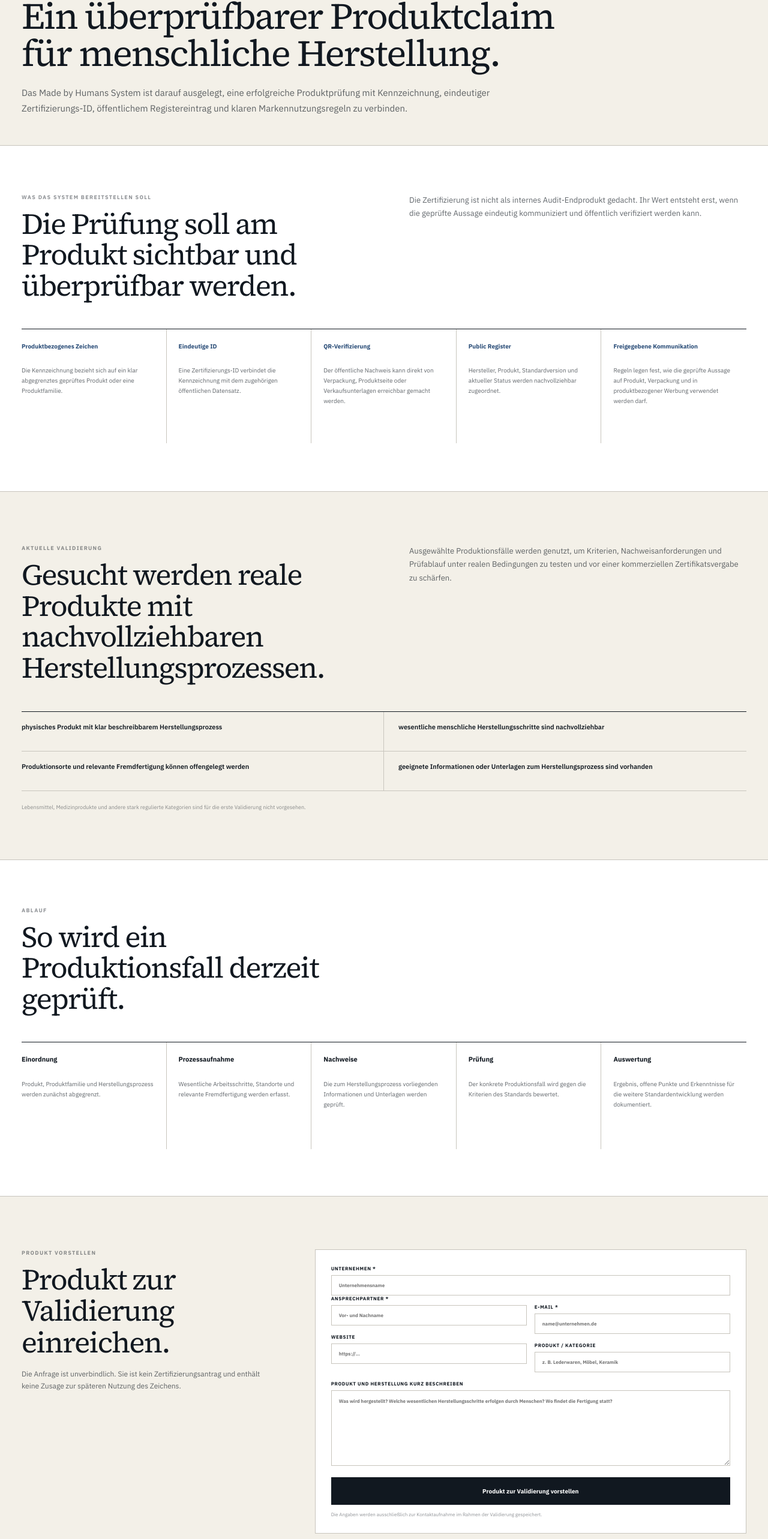
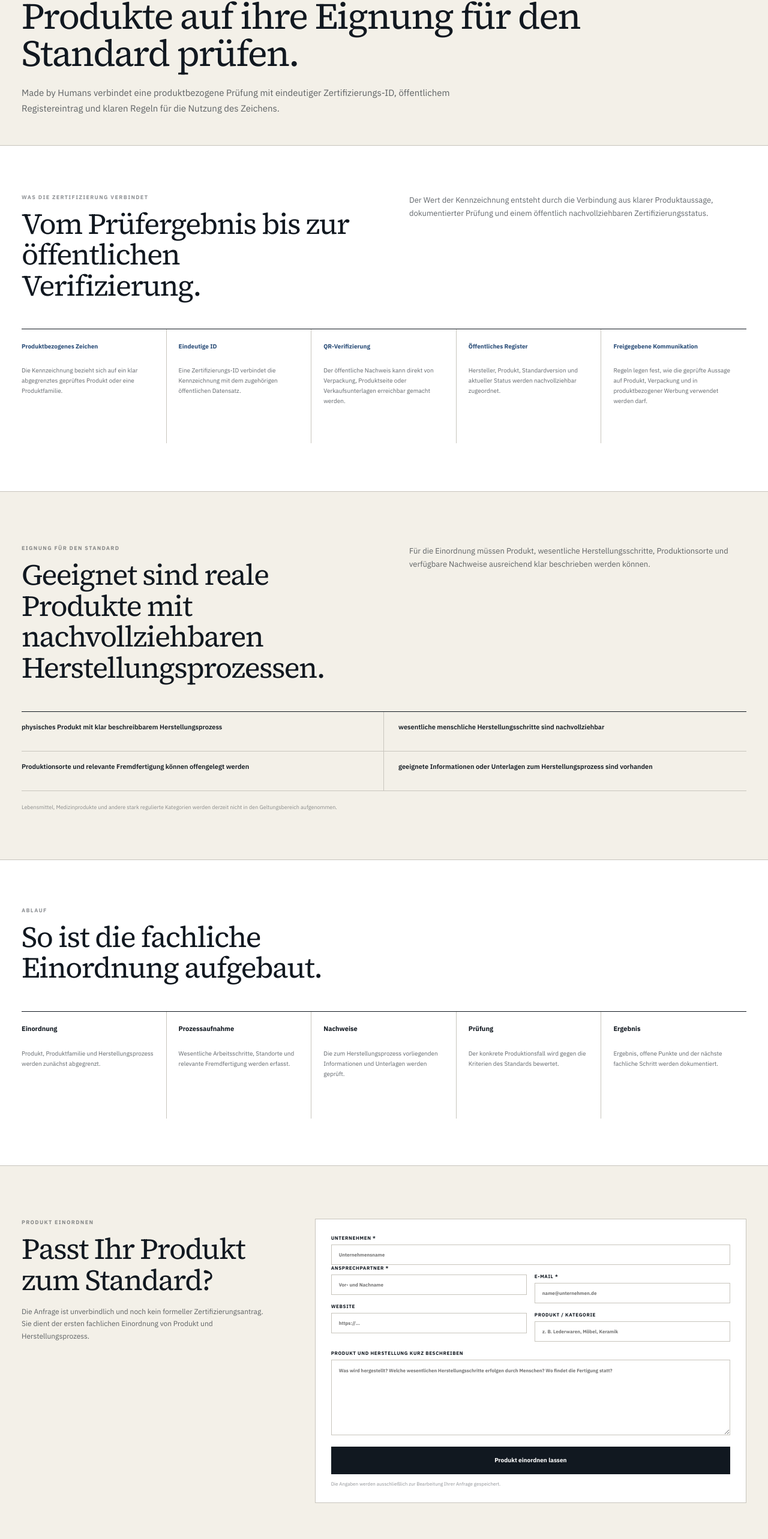
Before and after one commit to dennis-glaser-coder/human-certification-web, a Next.js app: page /fuer-hersteller in a window 1280 px wide. Shown: the part 180-2746 px from the top of the page at 60% size. Built offline with nearby package versions, Linux system fonts and the light colour scheme.

Commit message:
Herstellerseite von Validierungssprache auf Einordnung umstellen

```diff
--- a/src/app/fuer-hersteller/page.js
+++ b/src/app/fuer-hersteller/page.js
@@ -19,7 +19,7 @@ const benefits = [
   ['Produktbezogenes Zeichen', 'Die Kennzeichnung bezieht sich auf ein klar abgegrenztes geprüftes Produkt oder eine Produktfamilie.'],
   ['Eindeutige ID', 'Eine Zertifizierungs-ID verbindet die Kennzeichnung mit dem zugehörigen öffentlichen Datensatz.'],
   ['QR-Verifizierung', 'Der öffentliche Nachweis kann direkt von Verpackung, Produktseite oder Verkaufsunterlagen erreichbar gemacht werden.'],
-  ['Public Register', 'Hersteller, Produkt, Standardversion und aktueller Status werden nachvollziehbar zugeordnet.'],
+  ['Öffentliches Register', 'Hersteller, Produkt, Standardversion und aktueller Status werden nachvollziehbar zugeordnet.'],
   ['Freigegebene Kommunikation', 'Regeln legen fest, wie die geprüfte Aussage auf Produkt, Verpackung und in produktbezogener Werbung verwendet werden darf.'],
 ];
 
@@ -35,7 +35,7 @@ const process = [
   ['Prozessaufnahme', 'Wesentliche Arbeitsschritte, Standorte und relevante Fremdfertigung werden erfasst.'],
   ['Nachweise', 'Die zum Herstellungsprozess vorliegenden Informationen und Unterlagen werden geprüft.'],
   ['Prüfung', 'Der konkrete Produktionsfall wird gegen die Kriterien des Standards bewertet.'],
-  ['Auswertung', 'Ergebnis, offene Punkte und Erkenntnisse für die weitere Standardentwicklung werden dokumentiert.'],
+  ['Ergebnis', 'Ergebnis, offene Punkte und der nächste fachliche Schritt werden dokumentiert.'],
 ];
 
 export default function ManufacturerPage() {
@@ -86,10 +86,10 @@ export default function ManufacturerPage() {
 
       <section className="pageHero shell">
         <div className="eyebrow">FÜR HERSTELLER</div>
-        <h1>Ein überprüfbarer Produktclaim für menschliche Herstellung.</h1>
+        <h1>Produkte auf ihre Eignung für den Standard prüfen.</h1>
         <p className="lead">
-          Das Made by Humans System ist darauf ausgelegt, eine erfolgreiche Produktprüfung mit Kennzeichnung,
-          eindeutiger Zertifizierungs-ID, öffentlichem Registereintrag und klaren Markennutzungsregeln zu verbinden.
+          Made by Humans verbindet eine produktbezogene Prüfung mit eindeutiger Zertifizierungs-ID,
+          öffentlichem Registereintrag und klaren Regeln für die Nutzung des Zeichens.
         </p>
       </section>
 
@@ -97,12 +97,12 @@ export default function ManufacturerPage() {
         <div className="shell">
           <div className="sectionIntro compact">
             <div>
-              <div className="sectionNo">WAS DAS SYSTEM BEREITSTELLEN SOLL</div>
-              <h2>Die Prüfung soll am Produkt sichtbar und überprüfbar werden.</h2>
+              <div className="sectionNo">WAS DIE ZERTIFIZIERUNG VERBINDET</div>
+              <h2>Vom Prüfergebnis bis zur öffentlichen Verifizierung.</h2>
             </div>
             <p>
-              Die Zertifizierung ist nicht als internes Audit-Endprodukt gedacht.
-              Ihr Wert entsteht erst, wenn die geprüfte Aussage eindeutig kommuniziert und öffentlich verifiziert werden kann.
+              Der Wert der Kennzeichnung entsteht durch die Verbindung aus klarer Produktaussage,
+              dokumentierter Prüfung und einem öffentlich nachvollziehbaren Zertifizierungsstatus.
             </p>
           </div>
 
@@ -120,12 +120,12 @@ export default function ManufacturerPage() {
       <section className="shell manufacturerFit">
         <div className="sectionIntro compact">
           <div>
-            <div className="sectionNo">AKTUELLE VALIDIERUNG</div>
-            <h2>Gesucht werden reale Produkte mit nachvollziehbaren Herstellungsprozessen.</h2>
+            <div className="sectionNo">EIGNUNG FÜR DEN STANDARD</div>
+            <h2>Geeignet sind reale Produkte mit nachvollziehbaren Herstellungsprozessen.</h2>
           </div>
           <p>
-            Ausgewählte Produktionsfälle werden genutzt, um Kriterien, Nachweisanforderungen und Prüfablauf
-            unter realen Bedingungen zu testen und vor einer kommerziellen Zertifikatsvergabe zu schärfen.
+            Für die Einordnung müssen Produkt, wesentliche Herstellungsschritte, Produktionsorte
+            und verfügbare Nachweise ausreichend klar beschrieben werden können.
           </p>
         </div>
 
@@ -133,7 +133,7 @@ export default function ManufacturerPage() {
           {suitable.map((item) => <div key={item}>{item}</div>)}
         </div>
         <p className="fitNote">
-          Lebensmittel, Medizinprodukte und andere stark regulierte Kategorien sind für die erste Validierung nicht vorgesehen.
+          Lebensmittel, Medizinprodukte und andere stark regulierte Kategorien werden derzeit nicht in den Geltungsbereich aufgenommen.
         </p>
       </section>
 
@@ -142,7 +142,7 @@ export default function ManufacturerPage() {
           <div className="sectionIntro compact">
             <div>
               <div className="sectionNo">ABLAUF</div>
-              <h2>So wird ein Produktionsfall derzeit geprüft.</h2>
+              <h2>So ist die fachliche Einordnung aufgebaut.</h2>
             </div>
           </div>
 
@@ -159,11 +159,11 @@ export default function ManufacturerPage() {
 
       <section className="shell interestSection">
         <div className="interestIntro">
-          <div className="sectionNo">PRODUKT VORSTELLEN</div>
-          <h2>Produkt zur Validierung einreichen.</h2>
+          <div className="sectionNo">PRODUKT EINORDNEN</div>
+          <h2>Passt Ihr Produkt zum Standard?</h2>
           <p>
-            Die Anfrage ist unverbindlich. Sie ist kein Zertifizierungsantrag und enthält keine Zusage
-            zur späteren Nutzung des Zeichens.
+            Die Anfrage ist unverbindlich und noch kein formeller Zertifizierungsantrag.
+            Sie dient der ersten fachlichen Einordnung von Produkt und Herstellungsprozess.
           </p>
         </div>
 
@@ -206,11 +206,11 @@ export default function ManufacturerPage() {
           </label>
 
           <button className="button primary formButton" disabled={state.loading}>
-            {state.loading ? 'Wird gesendet …' : 'Produkt zur Validierung vorstellen'}
+            {state.loading ? 'Wird gesendet …' : 'Produkt einordnen lassen'}
           </button>
 
           {state.message && <p className={state.success ? 'formMessage success' : 'formMessage'}>{state.message}</p>}
-          <small className="formLegal">Die Angaben werden ausschließlich zur Kontaktaufnahme im Rahmen der Validierung gespeichert.</small>
+          <small className="formLegal">Die Angaben werden ausschließlich zur Bearbeitung Ihrer Anfrage gespeichert.</small>
         </form>
       </section>
 
```
